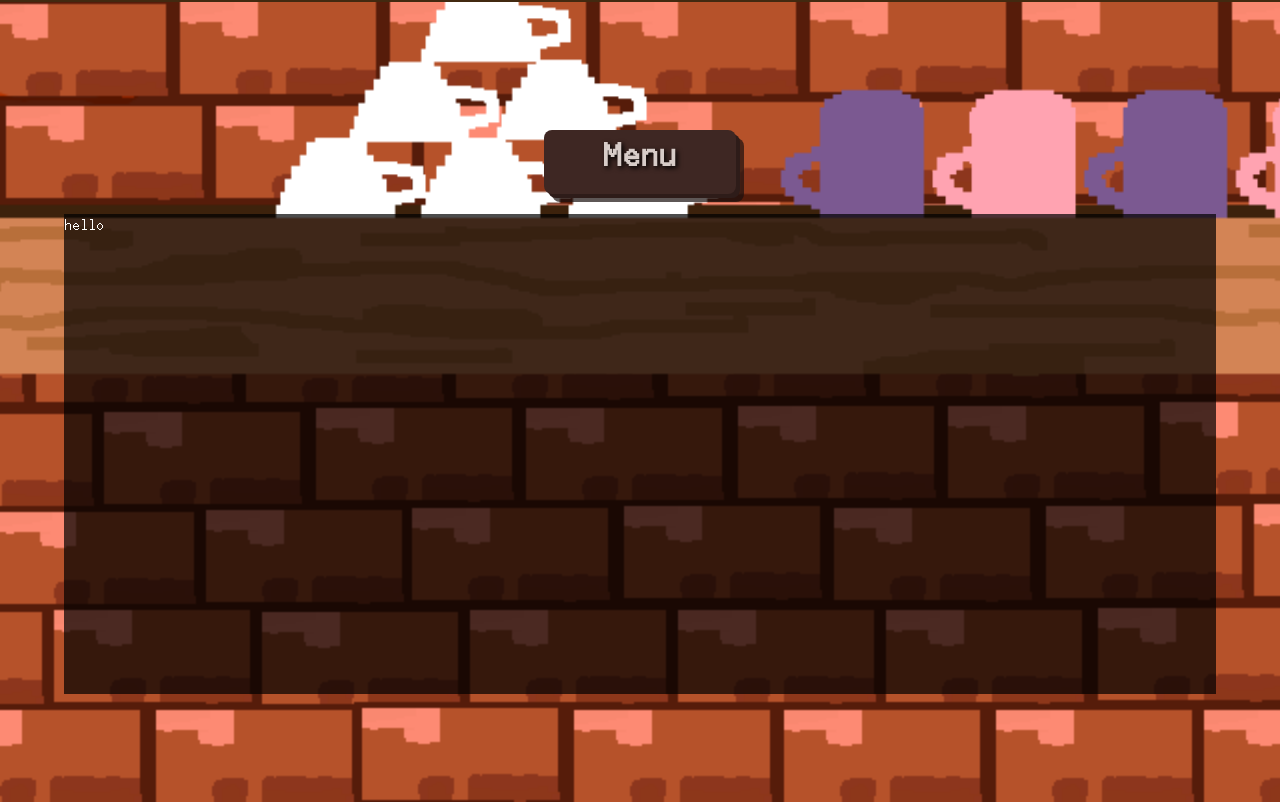
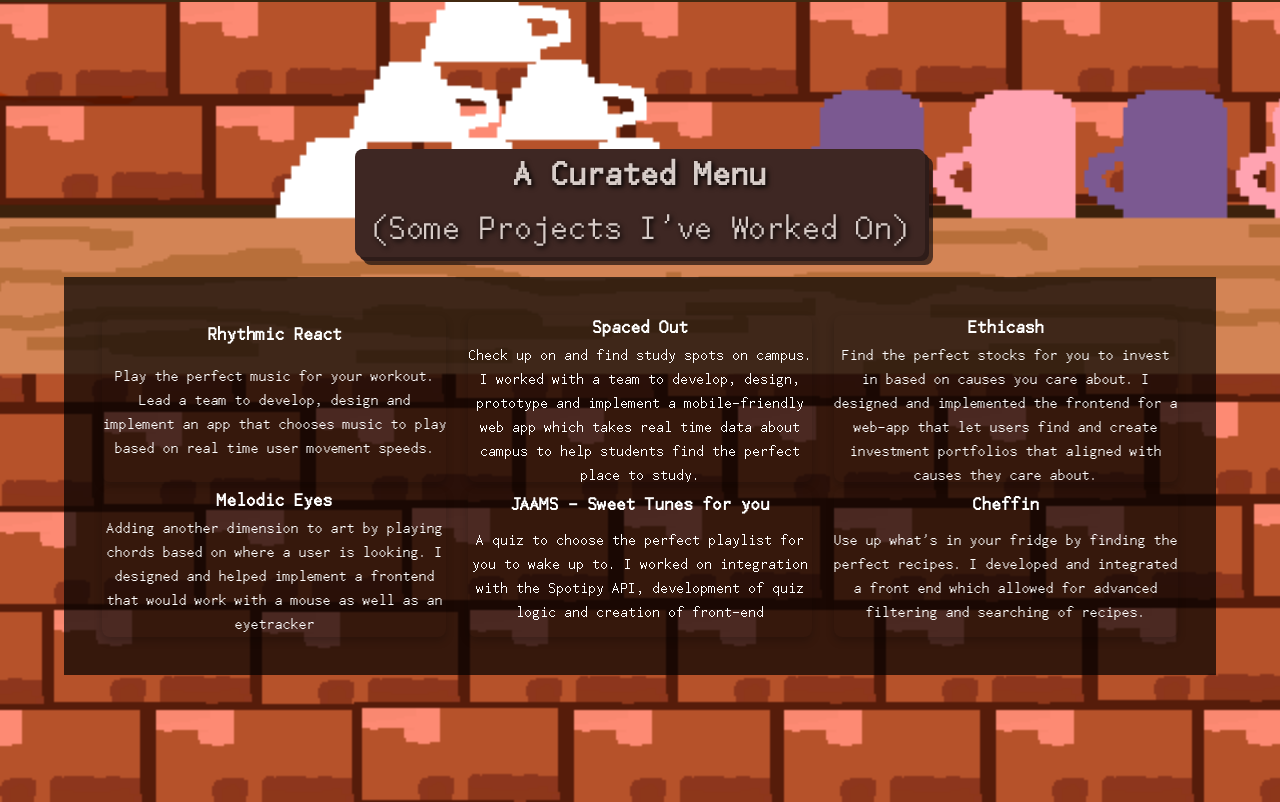
Before and after one commit to aditi-s-4465/Aditi-s-Personal-Website, a Next.js app: page / in a window 1280 px wide. Shown: the part 1598-2400 px from the top of the page. Built offline with nearby package versions, Linux system fonts and the light colour scheme.

Commit message:
added menu text

```diff
--- a/src/app/components/Menu/Menu.css
+++ b/src/app/components/Menu/Menu.css
@@ -1,15 +1,68 @@
 .transparent-container {
     width: 90vw;
-    height: 60vh;
+    height: auto;
     background-color:rgba(0, 0, 0, 0.7);
+    display: grid;
+    grid-template-columns: auto auto auto;
+    padding: 3%;
+    gap: 2%;
 }
 .transparent-title {
-    width: 15vw;
-    height: 8vh;
+    width: auto;
+    height: auto;
     border: 4px  rgba(62, 39, 35,0.7);
     box-shadow: 4px 4px 0 #2e1c19, 8px 8px rgba(27,17,15,0.7);
     margin: 20px auto;
     text-align: center;
     border-radius: 8px;
+    padding-left: 15px;
+    padding-right: 15px;
+    padding-bottom: -8;
     background-color: #3e2723;
 }
+
+
+.menu-item {
+    position: relative;
+    border-radius: 8px;
+    height: auto;
+    display: flex;
+    justify-content: center;
+    align-items: center;
+    text-align: center;
+    overflow: hidden;
+    box-shadow: 0 4px 8px rgba(0, 0, 0, 0.2);
+    grid-template-rows: auto auto auto;
+    display: grid;
+}
+
+.menu-item:hover {
+    transform: scale(1.05);
+}
+
+.menu-title {
+    z-index: 1;
+    font-size: 1.2rem;
+    font-weight: bold;
+}
+
+.menu-overlay {
+    position: absolute;
+    top: 0;
+    left: 0;
+    width: 100%;
+    height: 100%;
+    background-color: rgba(0, 0, 0, 0.7); /* Transparent overlay */
+    color: #fff;
+    opacity: 0;
+    display: flex;
+    justify-content: center;
+    align-items: center;
+    text-align: center;
+    padding: 1rem;
+    transition: opacity 0.3s ease;
+}
+
+.menu-item:hover .menu-overlay {
+    opacity: 1;
+}
--- a/src/app/components/Menu/Menu.tsx
+++ b/src/app/components/Menu/Menu.tsx
@@ -1,13 +1,31 @@
 import './Menu.css';
+
+const menuItems = [
+    ["Rhythmic React", "Play the perfect music for your workout. Lead a team to develop, design and implement an app that chooses music to play based on real time user movement speeds."],
+    ["Spaced Out", "Check up on and find study spots on campus. I worked with a team to develop, design, prototype and implement a mobile-friendly web app which takes real time data about campus to help students find the perfect place to study."],
+    ["Ethicash", "Find the perfect stocks for you to invest in based on causes you care about. I designed and implemented the frontend for a web-app that let users find and create investment portfolios that aligned with causes they care about. "],
+    ["Melodic Eyes", "Adding another dimension to art by playing chords based on where a user is looking. I designed and helped implement a frontend that would work with a mouse as well as an eyetracker"],
+    ["JAAMS - Sweet Tunes for you", "A quiz to choose the perfect playlist for you to wake up to. I worked on integration with the Spotipy API, development of quiz logic and creation of front-end"],
+    ["Cheffin", "Use up what's in your fridge by finding the perfect recipes. I developed and integrated a front end which allowed for advanced filtering and searching of recipes."]
+]
 
 function Menu() {
     return (
       <div className="brick-container">
         <div className='beam-container'>
             <div className='transparent-title '>
-                <div className='pixel-title'><b>Menu</b></div>
+                <div className='pixel-title'><b>A Curated Menu</b> <p>(Some Projects I've Worked On)</p></div>
             </div>
-            <div className='transparent-container'>hello</div>
+            <div className='transparent-container'>
+            {menuItems.map(([title, description], index) => (
+                            <div className="menu-item" key={index}>
+                            <h3 className="menu-title">{title}</h3>
+                            <p className="menu-description">{description}</p>
+                        </div>
+
+
+                        ))}
+            </div>
         </div>
       </div>
       );
```
